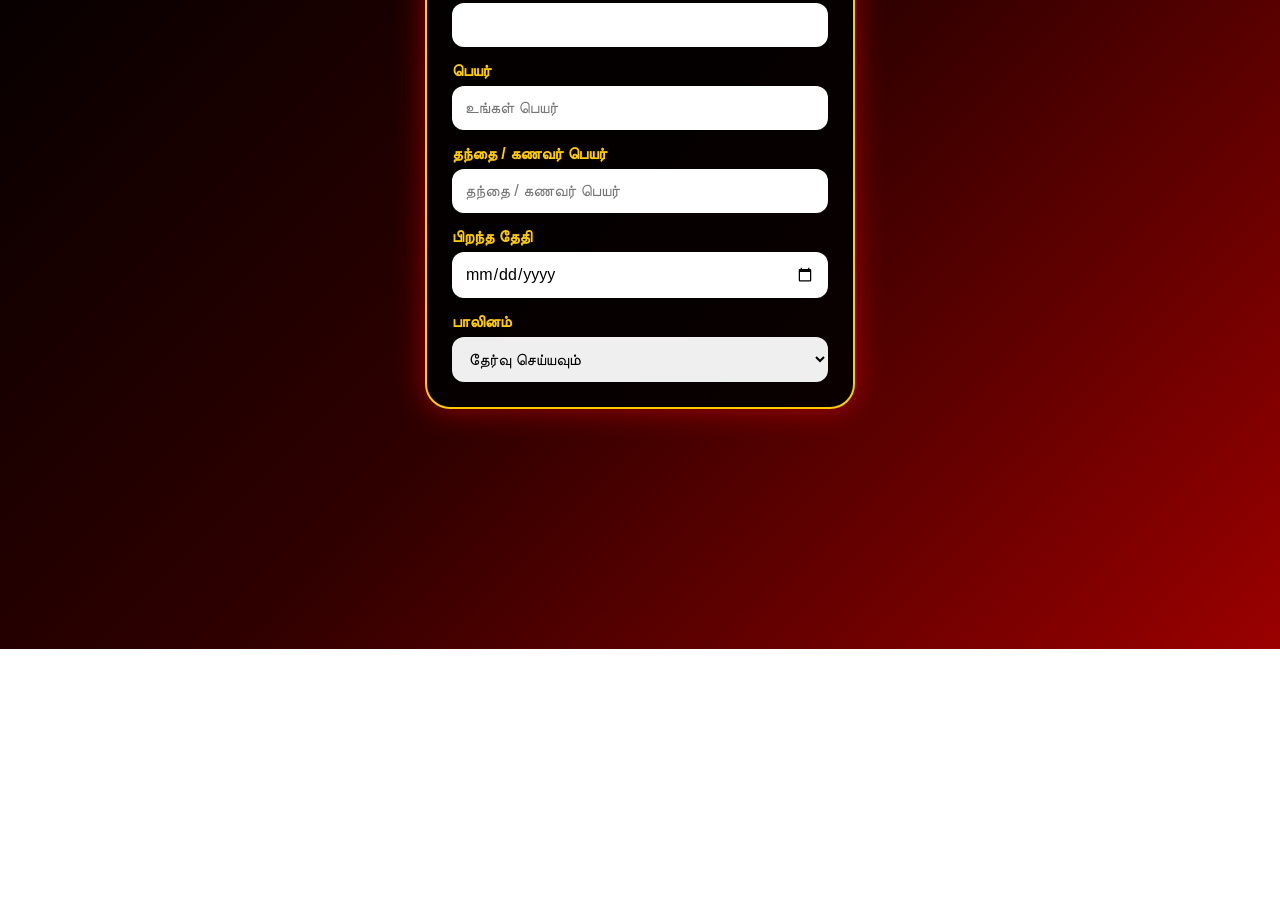
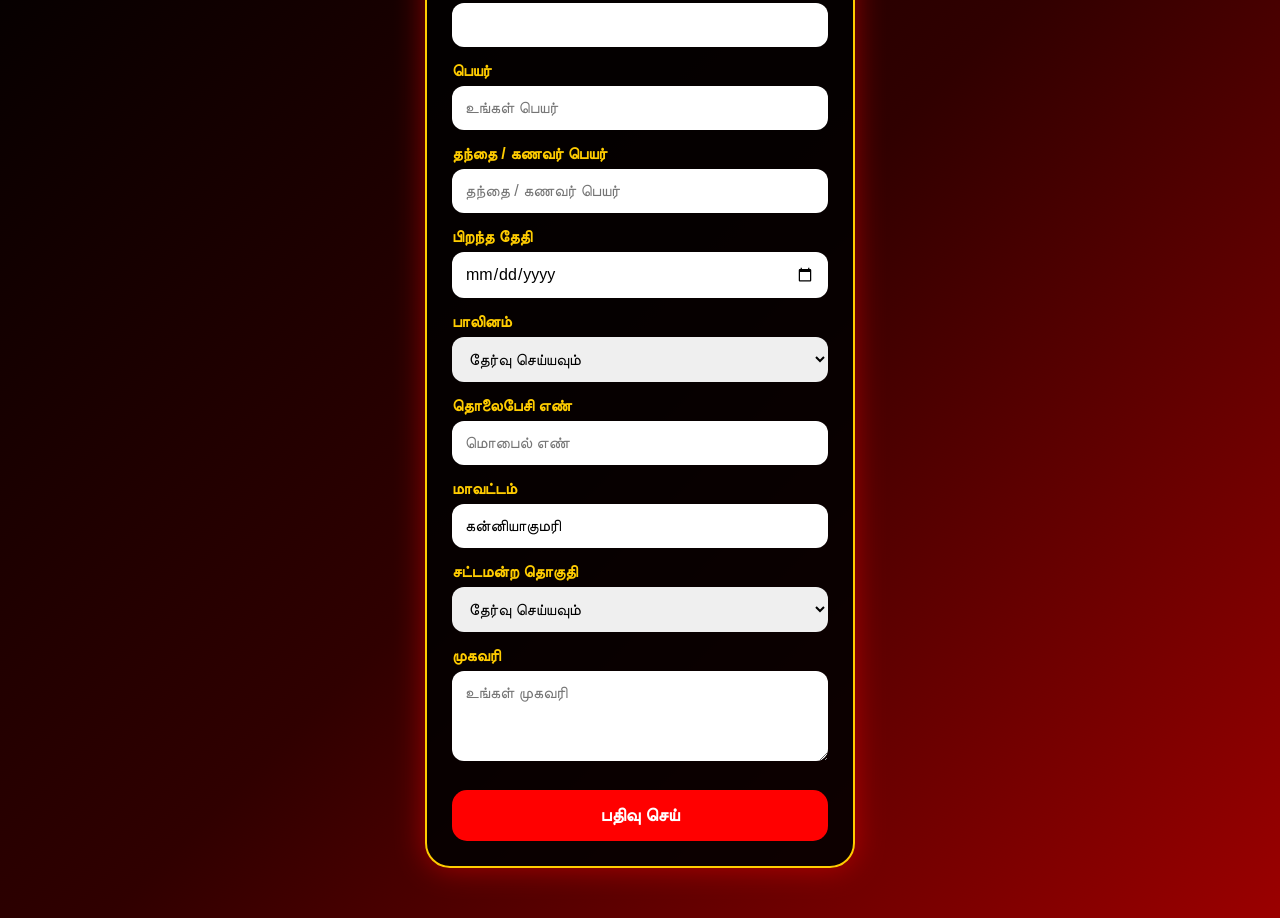
Before and after one commit to ravinravin501-web/udanpirappu-frontend, a plain HTML site: page form.html in a window 1280 px wide. Shown: the part 151-1069 px from the top of the page. Before the commit the page ends 800 px from the top, so only its background shows below. Drawn offline with Linux system fonts and the light colour scheme.

Commit message:
Update form fields and add submission script

```diff
--- a/form.html
+++ b/form.html
@@ -100,4 +100,57 @@ button:hover{
         <option value="">தேர்வு செய்யவும்</option>
         <option>ஆண்</option>
         <option>பெண்</option>
-        <option>மற்ற
+        <option>மற்றவை</option>
+    </select>
+
+    <label>தொலைபேசி எண்</label>
+    <input type="tel" id="phone" placeholder="மொபைல் எண்">
+
+    <label>மாவட்டம்</label>
+    <input type="text" id="district" value="கன்னியாகுமரி">
+
+    <label>சட்டமன்ற தொகுதி</label>
+    <select id="constituency">
+        <option value="">தேர்வு செய்யவும்</option>
+        <option>கன்னியாகுமரி</option>
+        <option>நாகர்கோவில்</option>
+        <option>குளச்சல்</option>
+        <option>பத்மநாபபுரம்</option>
+        <option>விளவங்கோடு</option>
+        <option>கிள்ளியூர்</option>
+    </select>
+
+    <label>முகவரி</label>
+    <textarea id="address" placeholder="உங்கள் முகவரி"></textarea>
+
+    <button onclick="submitForm()">பதிவு செய்</button>
+</div>
+
+<script>
+document.getElementById("voterId").value = localStorage.getItem("voterId") || "";
+
+function submitForm(){
+    let memberData = {
+        voterId: document.getElementById("voterId").value,
+        name: document.getElementById("name").value,
+        fatherName: document.getElementById("fatherName").value,
+        dob: document.getElementById("dob").value,
+        gender: document.getElementById("gender").value,
+        phone: document.getElementById("phone").value,
+        district: document.getElementById("district").value,
+        constituency: document.getElementById("constituency").value,
+        address: document.getElementById("address").value
+    };
+
+    if(memberData.name === "" || memberData.phone === "" || memberData.constituency === ""){
+        alert("பெயர், மொபைல் எண், தொகுதி கட்டாயம்");
+        return;
+    }
+
+    localStorage.setItem("memberData", JSON.stringify(memberData));
+    window.location.href = "card.html";
+}
+</script>
+
+</body>
+</html>
```
